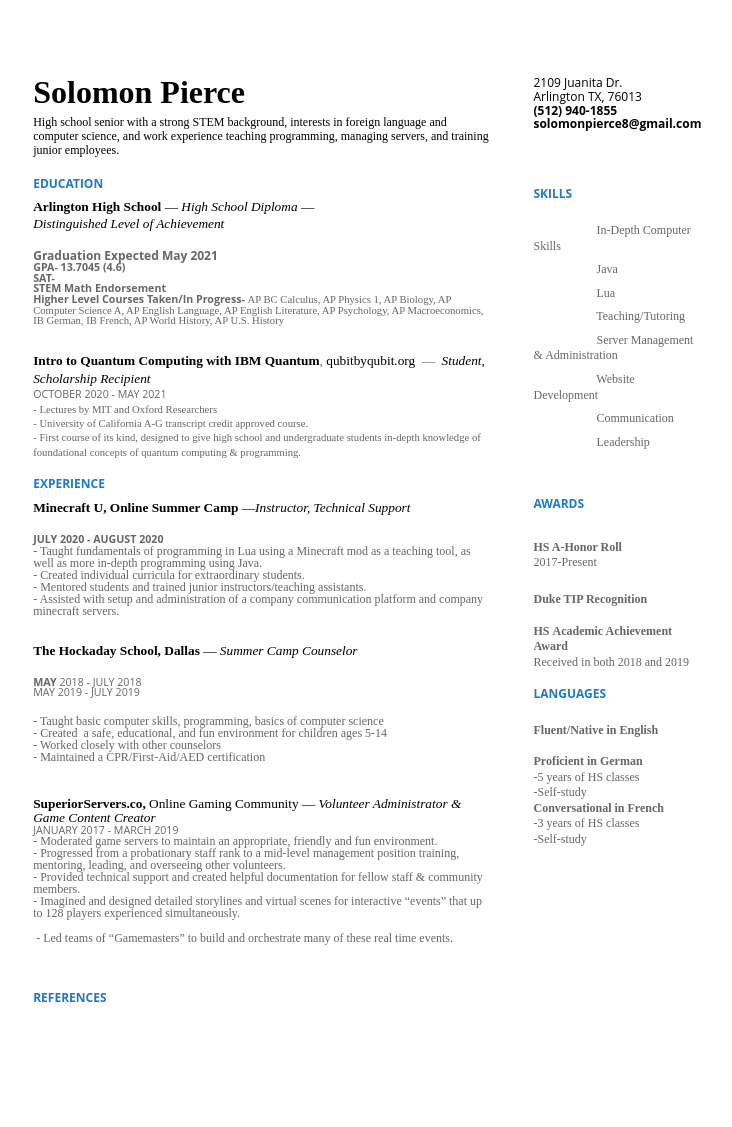
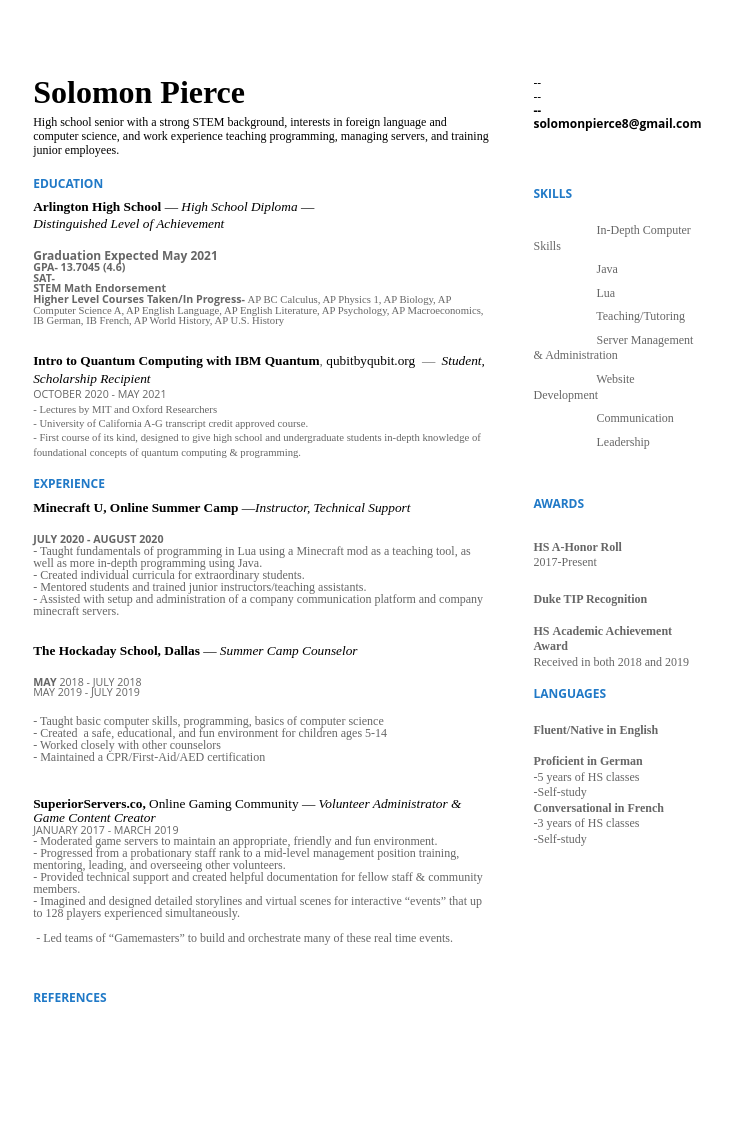
Before and after one commit to spierceVR/spierceVR.github.io, a Jekyll site: the page Resume.html, which Jekyll copies as it is, in a window 1280 px wide. Shown: the whole page, without its empty margins (42-774 px from the left). Built offline with Jekyll 4.4.1, drawn with Linux system fonts in a browser that asks for light colours; some web fonts are replaced.

Commit message:
Update Resume.html

```diff
--- a/Resume.html
+++ b/Resume.html
@@ -17,9 +17,9 @@
                     <p class="c10 subtitle" id="h.ymi089liagec"><span class="c33 c29 c37 c40">High school senior with a strong STEM background, interests in foreign language and computer science, and work experience teaching programming, managing servers, and training junior employees.</span></p>
                 </td>
                 <td class="c24" colspan="1" rowspan="1">
-                    <p class="c10"><span class="c33 c27 c29">2109 Juanita Dr.</span></p>
-                    <p class="c10"><span class="c27 c29 c33">Arlington TX, 76013</span></p>
-                    <p class="c10"><span class="c6">(512) 940-1855</span></p>
+                    <p class="c10"><span class="c33 c27 c29">--</span></p>
+                    <p class="c10"><span class="c27 c29 c33">--</span></p>
+                    <p class="c10"><span class="c6">--</span></p>
                     <p class="c43"><span class="c6">solomonpierce8@gmail.com</span></p>
                 </td>
             </tr>
```
